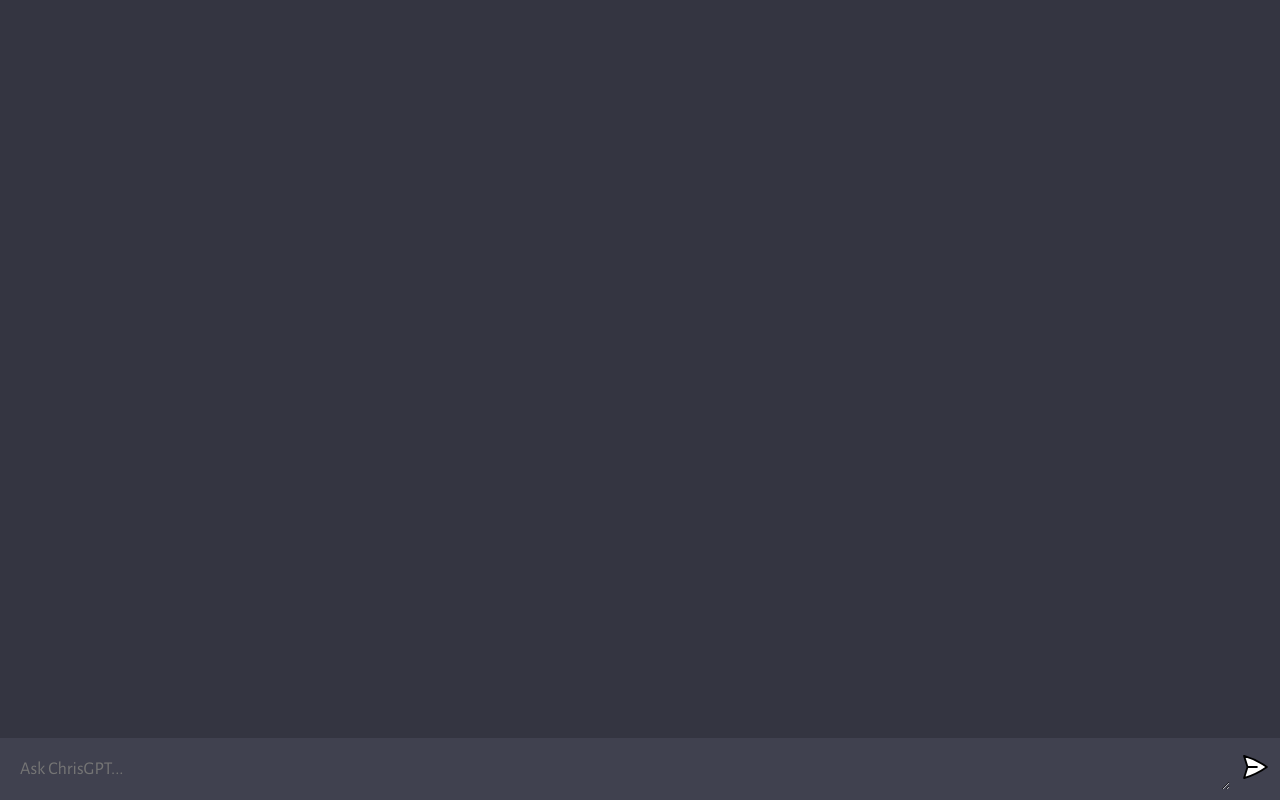
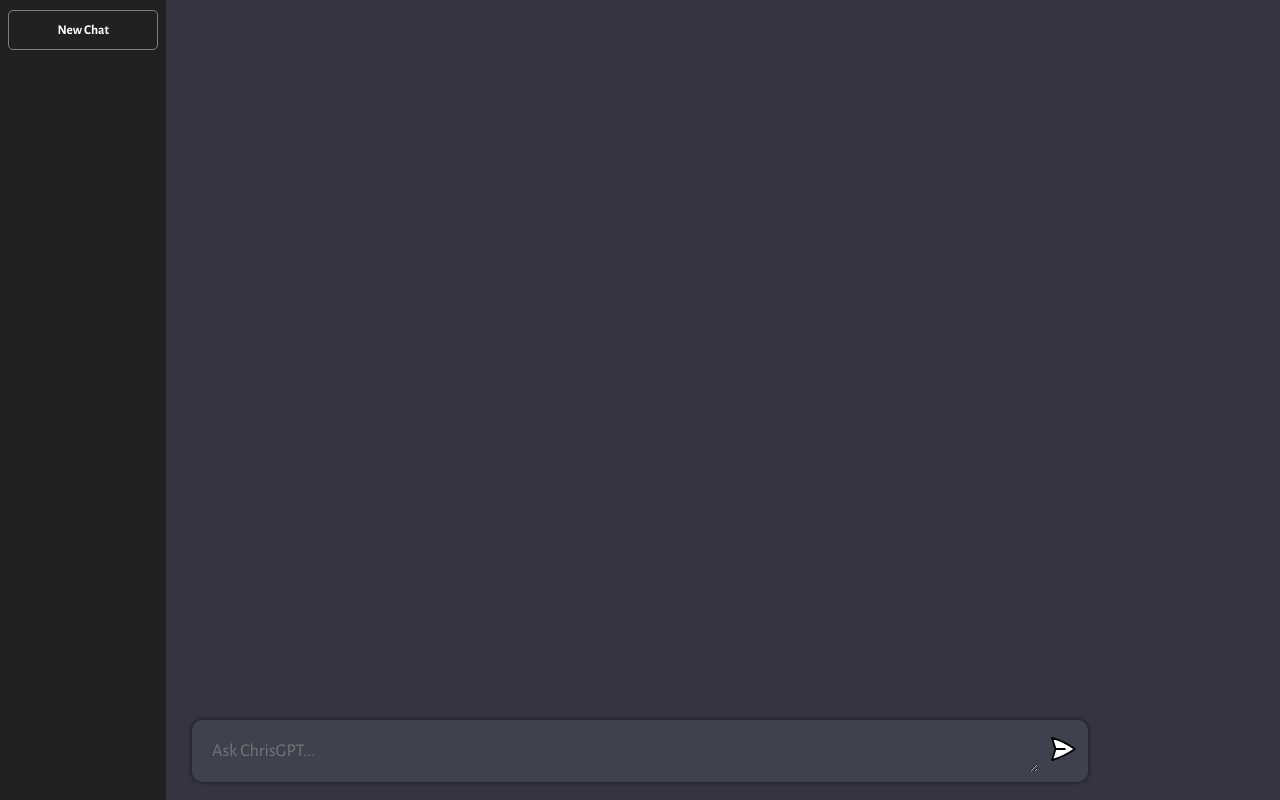
Before and after one commit to ChristianBosse/ai-text, a website built with Vite: page client/index.html in a window 1280 px wide. Built offline with nearby package versions, Linux system fonts and the light colour scheme.

Commit message:
Fixed CSS and added new chat skeleton

```diff
--- a/client/index.html
+++ b/client/index.html
@@ -9,6 +9,10 @@
     </head>
     <body>
         <div id="app">
+            <div id="chat_previous">
+                <button class="new_chat">New Chat</button>
+            </div>
+            <div id="Wrapper">
                 <div id="chat_container"></div>
                 <form>
                     <textarea
@@ -20,6 +24,7 @@
                     <button type="submit"><img src="assets/send.svg" /></button>
                 </form>
             </div>
+        </div>
         <script type="module" src="/script.js"></script>
     </body>
 </html>
--- a/client/style.css
+++ b/client/style.css
@@ -27,6 +27,7 @@ body {
     width: 100%;
     height: 100%;
     overflow-y: scroll;
+    float: left;
 
     display: flex;
     flex-direction: column;
@@ -113,15 +114,17 @@ body {
 }
 
 form {
-    width: 100%;
+    width: 70%;
     max-width: 1280px;
-    margin: 0 auto;
+    margin: 50px auto;
     padding: 10px;
     background: #40414f;
 
     display: flex;
     flex-direction: row;
     gap: 10px;
+    border-radius: 10px;
+    box-shadow: 0px 0px 4px 0.1px rgb(24, 23, 23);
 }
 
 textarea {
@@ -148,3 +151,38 @@ form img {
     width: 30px;
     height: 30px;
 }
+
+#chat_previous {
+    height: 100%;
+    width: 13%;
+    max-width: 14%;
+    min-width: 13%;
+    background-color: #202123;
+    position: absolute;
+    left: 0;
+    display: flex;
+}
+
+#Wrapper {
+    width: 100%;
+    height: 90%;
+}
+
+.new_chat {
+    width: 90%;
+    height: 5%;
+    border: 1px solid grey;
+    border-radius: 5px;
+    margin: 10px auto;
+    color: white;
+    font-weight: bold;
+}
+
+.new_chat:hover {
+    background-color: rgba(90, 89, 89, 0.1);
+}
+
+.new_chat_plus {
+    font-weight: bolder;
+    font-size: 18px;
+}
```
Lines whose indentation alone changed are shown as unchanged.
